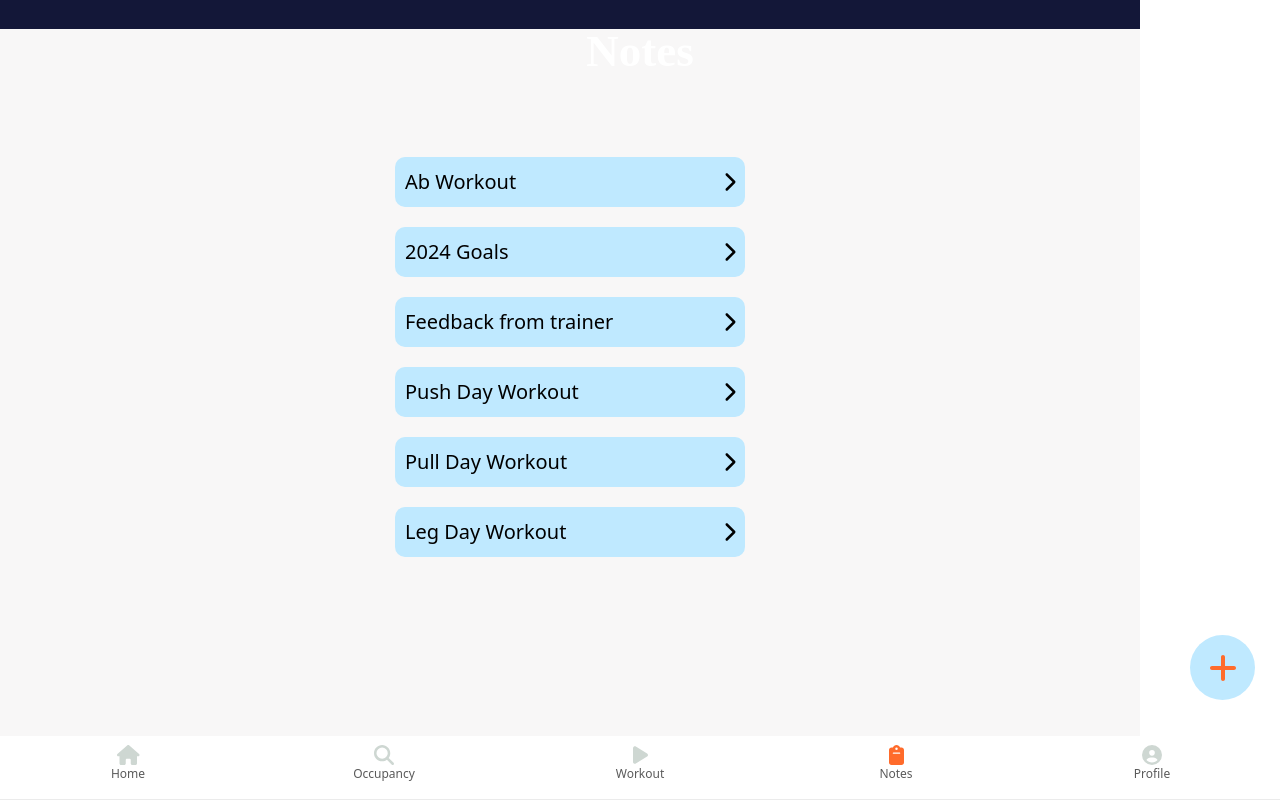
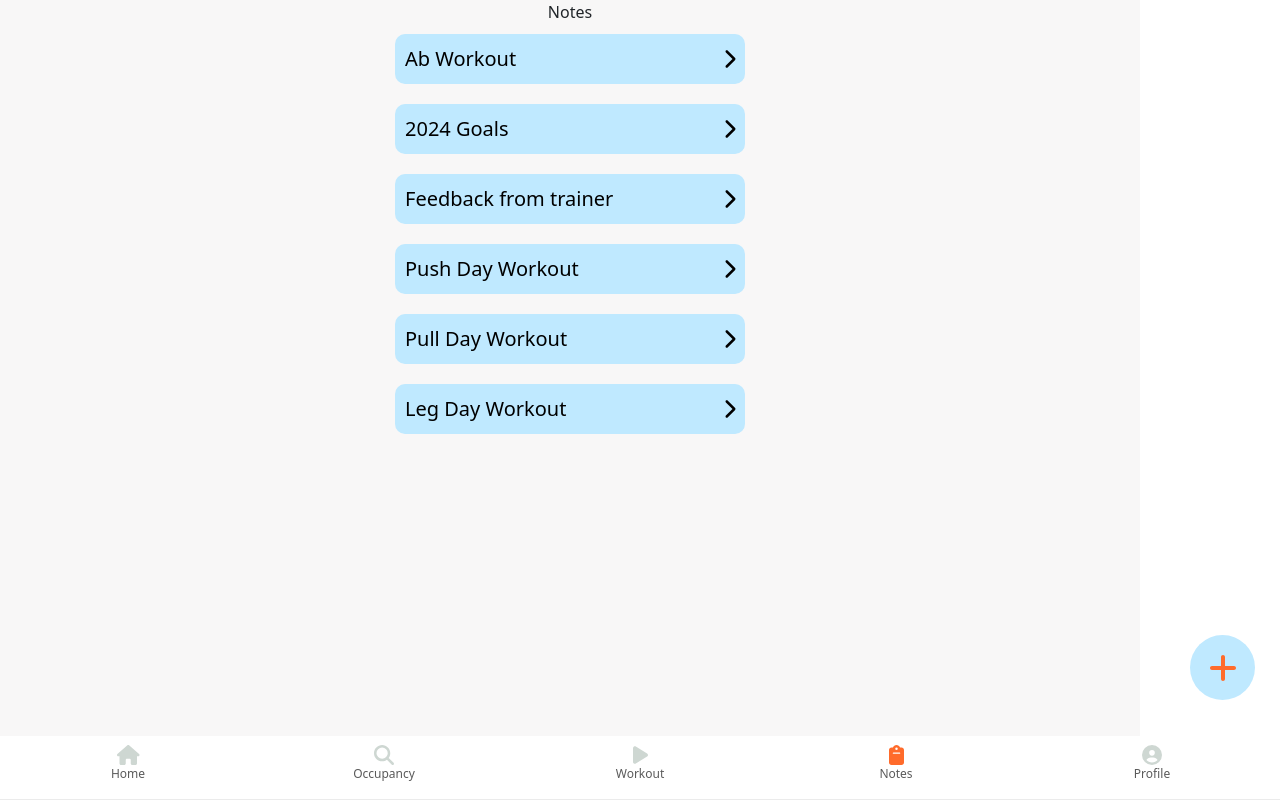
Before and after one commit to veerce/gymrats, a React (Create React App) app in the folder frontend/: page /notes in a window 1280 px wide. Built offline with nearby package versions, Linux system fonts and the light colour scheme; no server answers.

Commit message:
changed some color stuff

```diff
--- a/frontend/src/components/GradientHeader.js
+++ /dev/null
@@ -1,18 +0,0 @@
-import React from 'react';
-import "../style/gradient.css"
-
-const GradientHeader = ({title, subheader}) => {
-    return (
-        <div id="header">
-            <div id="top_bar"></div>
-            <div id="gradient">
-                <div className="overlay-text">
-                    {title}
-                    <div className = "subheader-text">{subheader}</div>
-                </div>
-            </div>
-        </div>
-    )
-};
-
-export default GradientHeader;
--- a/frontend/src/pages/Home.js
+++ b/frontend/src/pages/Home.js
@@ -1,6 +1,6 @@
 import React from 'react';
 import "../style/homestyles.css";
-import GradientHeader from '../components/GradientHeader';
+import BasicHeader from '../components/BasicHeader';
 import 'bootstrap/dist/css/bootstrap.min.css';
 
 import {StandardButton, WorkoutLink} from '../components/Buttons.js';
@@ -12,7 +12,7 @@ const Home = ({username}) => {
   let display_title = 'Welcome back, ' + username
   return (
     <div className="container g-0">
-      <GradientHeader title={display_title} />
+      <BasicHeader title={display_title} />
       <GetStarted />
       <Achievements />
       <RecentWorkouts />
--- a/frontend/src/pages/Notes.js
+++ b/frontend/src/pages/Notes.js
@@ -1,6 +1,6 @@
 import React from 'react';
 import '../style/notesstyles.css';
-import GradientHeader from '../components/GradientHeader';
+import BasicHeader from '../components/BasicHeader';
 import {NotesButton, AddNote} from '../components/Buttons';
 
 const Notes = () => {
@@ -15,7 +15,7 @@ const Notes = () => {
 
 return (
   <div className="container">
-    <GradientHeader title="Notes"/>
+    <BasicHeader title="Notes"/>
     <NotesButton title="Ab Workout" onClick={handleNoteCLick}/>
     <NotesButton title="2024 Goals" onClick={handleNoteCLick}/>
     <NotesButton title="Feedback from trainer" onClick={handleNoteCLick}/>
--- a/frontend/src/pages/Occupancy.js
+++ b/frontend/src/pages/Occupancy.js
@@ -1,6 +1,6 @@
 import React from 'react';
 import '../style/occupancystyles.css';
-import GradientHeader from '../components/GradientHeader';
+import BasicHeader from '../components/BasicHeader';
 import {OccupancyQuickView, AddGym} from '../components/Buttons';
 import 'bootstrap/dist/css/bootstrap.min.css';
 import { useState } from 'react';
@@ -17,7 +17,7 @@ const Occupancy = () => {
 
   return (
     <div className="container">
-      <GradientHeader title="Your Gyms"/>
+      <BasicHeader title="Your Gyms"/>
       {searchPage ? <OccupancySearch /> : <OccupancyHome />}
       <div id="add_button">
         <AddGym onClick={handleAddGymClick}/>
--- a/frontend/src/pages/OccupancyDetails.js
+++ b/frontend/src/pages/OccupancyDetails.js
@@ -1,6 +1,6 @@
 import React from 'react';
 import '../style/occupancystyles.css';
-import GradientHeader from '../components/GradientHeader';
+import BasicHeader from '../components/BasicHeader';
 import {OccupancyQuickView, AddGym} from '../components/Buttons';
 import 'bootstrap/dist/css/bootstrap.min.css';
 import { useState } from 'react';
@@ -44,7 +44,7 @@ const OccupancyDetails = () => {
     console.log("State: ", yourData);
     return (
         <div className="container">
-          <GradientHeader title="Dodge Fitness Center" subheader="OPEN 6AM - 12AM"/>
+          <BasicHeader title="Dodge Fitness Center" subheader="OPEN 6AM - 12AM"/>
           <CurrentOccupancy occ="70" />
           <ViewOccupancyButton title="View Occupancy by Equipment" onClick={handleEquipmentCLick}/>
           <div>
--- a/frontend/src/pages/Profile.js
+++ b/frontend/src/pages/Profile.js
@@ -2,7 +2,7 @@ import React, { useState } from 'react';
 import 'react-calendar/dist/Calendar.css';
 import Calendar from 'react-calendar';
 import "../style/homestyles.css";
-import GradientHeader from '../components/GradientHeader';
+import BasicHeader from '../components/BasicHeader';
 import 'bootstrap/dist/css/bootstrap.min.css';
 import '../style/calendar.css'
 import { Route, Routes } from 'react-router-dom';
@@ -17,7 +17,7 @@ const Profile = ({ username }) => {
   let display_title = 'Previous Workouts';
   return (
     <div className="container g-0">
-      <GradientHeader title={display_title} />
+      <BasicHeader title={display_title} />
       <SearchBar />
       <Routes>
         <Route path="/" element={<CalendarObj />} />
```
